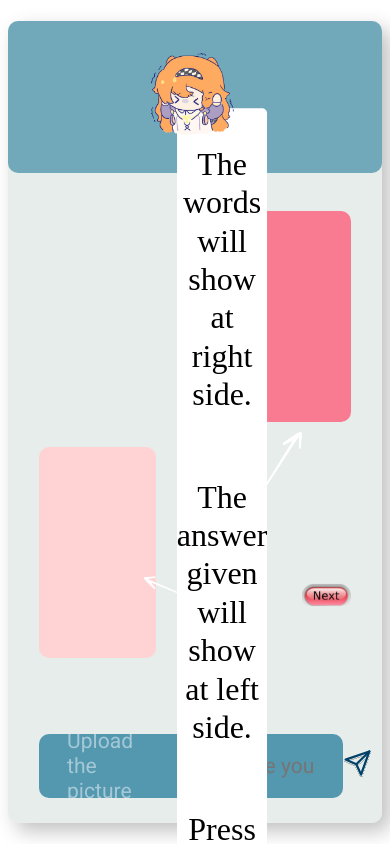
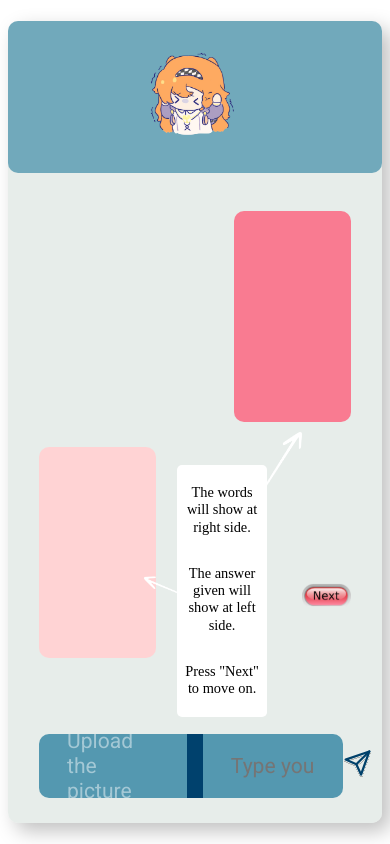
Before and after one commit to 930727fre/VQAweb, a Vue app in the folder frontend/Present/: page /guide in a window 390 px wide. Built offline with nearby package versions, Linux system fonts and the light colour scheme.

Commit message:
instruction size changed
clamp changed

```diff
--- a/frontend/Present/src/pages/Guide.vue
+++ b/frontend/Present/src/pages/Guide.vue
@@ -138,9 +138,10 @@
   .instructions {
     position: fixed;
     width: 20.5%; /* Set a fixed width */
-    top: 68%; /* Center the box vertically */
+    top: 70%; /* Center the box vertically */
     right: 20%; /* Position it from the right */
     transform: translate(-50%, -50%); /* Center it both vertically and horizontally */
+    font-size: 1vw; /* Font size relative to viewport width */
     line-height: 1.2;
     color: black; /* Black text color */
     background-color: white; /* White background */
@@ -157,7 +158,6 @@
 
     height: auto; /* Allow the height to adjust based on content */
     max-height: none; /* Don't limit the height */
-    font-size: clamp(3rem, 8vw + 0.1rem, 4rem);
   }
 
   .background {/* contextArea隱藏兒子 */
@@ -305,9 +305,6 @@
     .tapQuest {
       justify-content: space-between; /* 項目之間有間距 */
     }
-    .instructions{
-      font-size: clamp(3rem, 4vw + 0.1rem, 4.5rem);
-    }
   }
 
   @media screen and (min-width: 768px) and (max-width: 1199px) {
@@ -315,7 +312,7 @@
       transform: translateX(-50%) scale(2); /*放大logo比例*/
     }
     .instructions{
-      font-size: clamp(2rem, 4vw + 0.1rem, 3.5rem);
+      font-size: clamp(1rem, 1.5vw + 0.1rem, 2rem);
     }
   }
 
@@ -328,7 +325,12 @@
       transform: translateX(-50%) scale(3); /*放大logo比例*/
     }
     .instructions{
-      font-size: clamp(2rem, 4vw + 0.1rem, 3rem);
+      font-size: clamp(0.9rem, 1.5vw + 0.1rem, 2rem);
+    }
+  }
+  @media screen and (max-width: 368px) {
+    .instructions{
+      font-size: clamp(0.7rem, 1.5vw + 0.05rem, 1.5rem);
     }
   }
 </style>
--- a/frontend/Present/src/pages/GuideShow.vue
+++ b/frontend/Present/src/pages/GuideShow.vue
@@ -166,7 +166,7 @@
   .instructions {
     position: fixed;
     width: 20.5%; /* Set a fixed width */
-    top: 70%; /* Center the box vertically */
+    top: 60%; /* Center the box vertically */
     right: 20%; /* Position it from the right */
     transform: translate(-50%, -50%); /* Center it both vertically and horizontally */
     font-size: 1vw; /* Font size relative to viewport width */
@@ -186,7 +186,7 @@
 
     height: auto; /* Allow the height to adjust based on content */
     max-height: none; /* Don't limit the height */
-    font-size: clamp(3rem, 4vw + 0.1rem, 4rem);
+
   }
   .background {/* contextArea隱藏兒子 */
     align-self: stretch;/* 延伸它爸 */
@@ -333,10 +333,6 @@
     .tapQuest {
       justify-content: space-between; /* 項目之間有間距 */
     }
-    .instructions{
-      font-size: clamp(3rem, 4vw + 0.1rem, 4.5rem);
-    }
-
   }
 
   @media screen and (min-width: 768px) and (max-width: 1199px) {
@@ -359,7 +355,7 @@
       transform: translateX(-50%);
     }
     .instructions{
-      font-size: clamp(2rem, 4vw + 0.1rem, 3.5rem);
+      font-size: clamp(1rem, 1.5vw + 0.1rem, 2rem);
     }
   }
 
@@ -389,7 +385,12 @@
       right: 5%;
     }
     .instructions{
-      font-size: clamp(2rem, 4vw + 0.1rem, 3rem);
+      font-size: clamp(0.9rem, 1.5vw + 0.1rem, 2rem);
+    }
+  }
+  @media screen and (max-width: 368px){
+    .instructions{
+      font-size: clamp(0.7rem, 1.5vw + 0.05rem, 1.5rem);
     }
   }
 </style>
```
